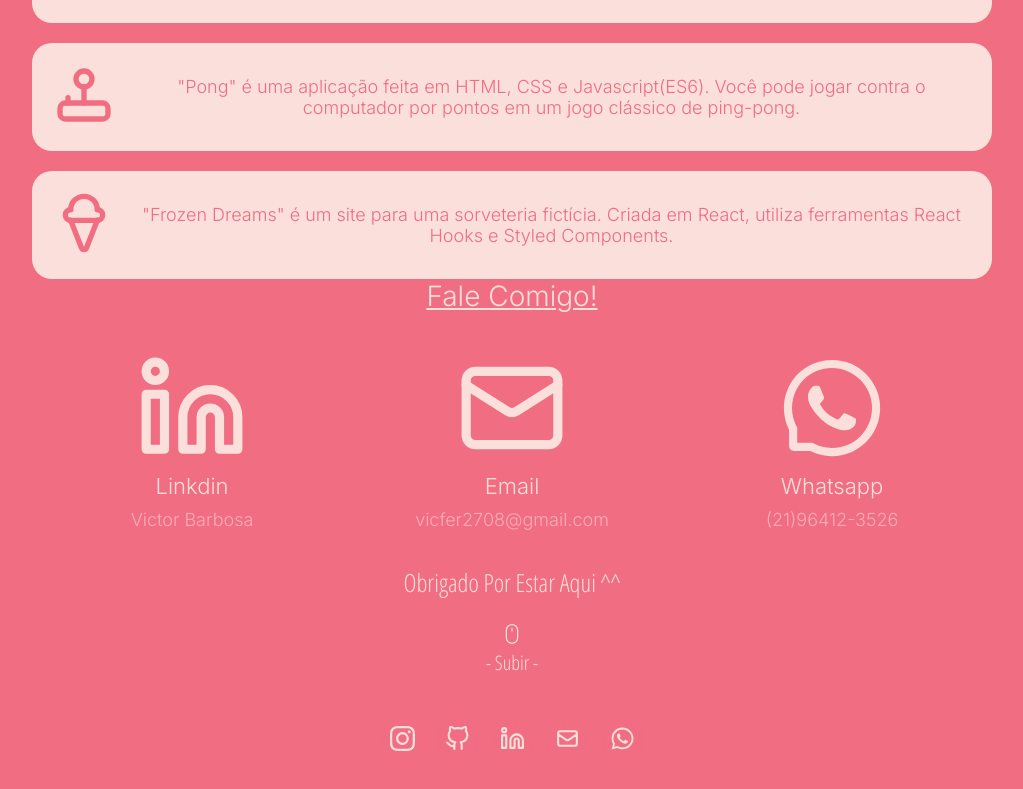
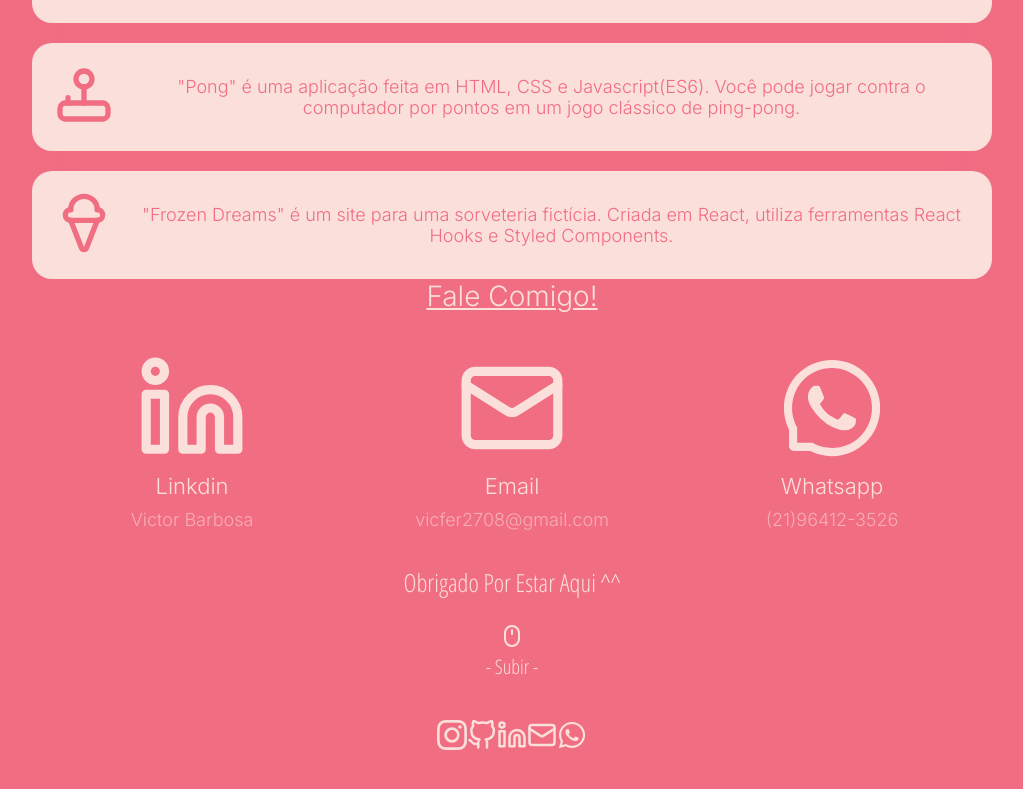
Before and after one commit to V1ctorBarbosa/Portfolio, a React (Vite) app: page / in a window 1280 px wide. Shown: the part 2075-2864 px from the top of the page, without its empty margins (128-1151 px from the left). Built offline with nearby package versions, Linux system fonts and the light colour scheme.

Commit message:
feat: new structure to footer section

```diff
--- /dev/null
+++ b/src/sections/footer/data/data.tsx
@@ -0,0 +1,31 @@
+//Types
+import { ISocialMidiaData } from "../footer.types"
+
+//Styles
+import { BsInstagram } from "react-icons/bs";
+import { FiGithub } from "react-icons/fi";
+import { FaWhatsapp } from "react-icons/fa";
+import { Linkedin, Mail } from 'lucide-react';
+
+export const socialMidiaData: ISocialMidiaData[] = [
+    {
+        link: 'https://www.instagram.com/__victorbarbosa/',
+        icon: <BsInstagram size={30}/>
+    },
+    {
+        link: 'https://github.com/V1ctorBarbosa',
+        icon: <FiGithub size={30}/>
+    },
+    {
+        link: 'https://www.linkedin.com/in/victorfbarbosa/',
+        icon: <Linkedin size={30}/>
+    },
+    {
+        link: 'mailto:vicfer2708@gmail.com',
+        icon: <Mail size={30}/>
+    },
+    {
+        link: 'https://wa.me/5521964123526',
+        icon: <FaWhatsapp size={30}/>
+    }
+]
--- a/src/sections/footer/footer.tsx
+++ b/src/sections/footer/footer.tsx
@@ -1,46 +1,29 @@
 import "./footer.css";
-import { BsMouse, BsInstagram } from "react-icons/bs";
-import { FiGithub, FiLinkedin } from "react-icons/fi";
-import { FaWhatsapp } from "react-icons/fa";
-import { HiOutlineMail } from "react-icons/hi";
+
+//Types
+import { ISocialMidiaData } from "./footer.types";
+import { Mouse } from "lucide-react";
+
+//Data
+import { socialMidiaData } from "./data/data";
 
 function Footer() {
+  const handleSocialMidia = (socialMidias: ISocialMidiaData[]) =>
+    socialMidias.map((socialMidia: ISocialMidiaData) => (
+      <a href={socialMidia.link}>{socialMidia.icon}</a>
+    ));
+
   return (
     <div id="footer" className="container footer-container">
       <h1>
-        Obrigado por estar aqui ^^ {" "}
+        Obrigado por estar aqui ^^{" "}
         <a href="#home">
           <h2>
-            <BsMouse /> - subir -
+            <Mouse /> - subir -
           </h2>
         </a>
       </h1>
-      <div className="social-links">
-        <a href="https://www.instagram.com/__victorbarbosa/"
-        target={"blank"}>
-          <BsInstagram className="social" />
-        </a>
-
-        <a href="https://github.com/V1ctorBarbosa"
-        target={"blank"}>
-          <FiGithub className="social" />
-        </a>
-
-        <a href="https://www.linkedin.com/in/victorfbarbosa/"
-        target={"blank"}>
-          <FiLinkedin className="social" />
-        </a>
-
-        <a href="mailto:vicfer2708@gmail.com"
-        target={"blank"}>
-          <HiOutlineMail className="social" />
-        </a>
-
-        <a href="https://wa.me/5521964123526"
-        target={"blank"}>
-          <FaWhatsapp className="social" />
-        </a>
-      </div>
+      <div className="social-links">{handleSocialMidia(socialMidiaData)}</div>
     </div>
   );
 }
--- /dev/null
+++ b/src/sections/footer/footer.types.ts
@@ -0,0 +1,4 @@
+export interface ISocialMidiaData {
+    link: string;
+    icon: JSX.Element;
+}
```
Also changed, not shown: src/sections/footer/footer.styled.ts (added).
